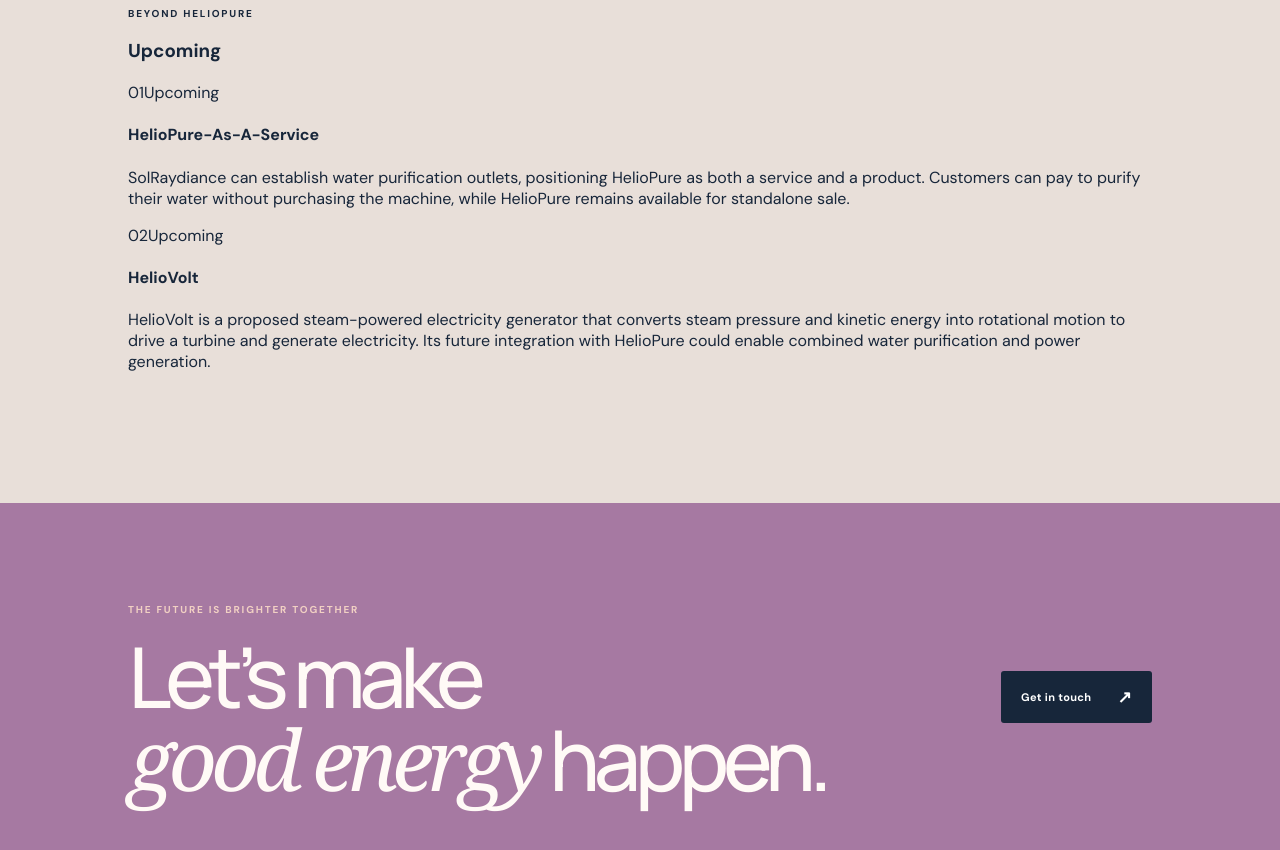
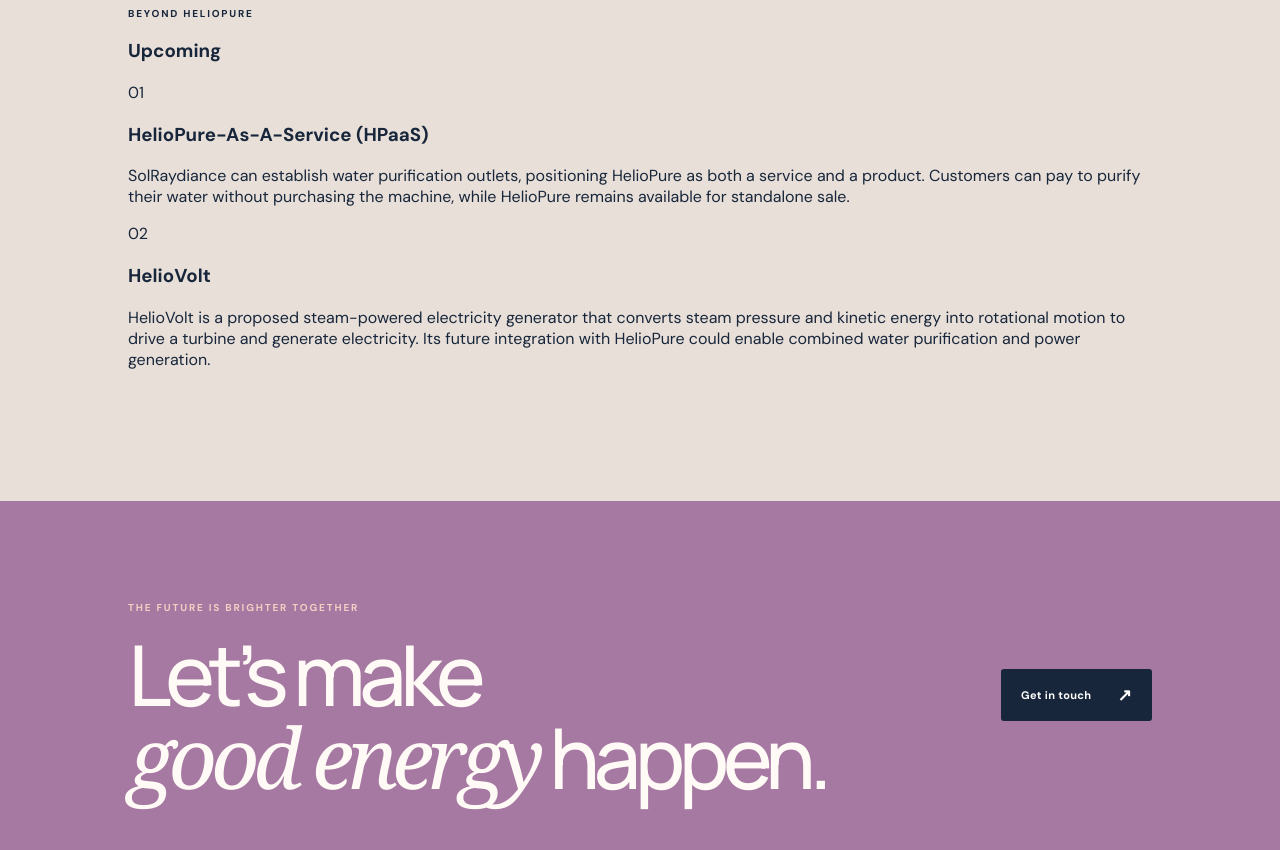
Before and after one commit to SolRaydiance/solraydiance.github.io, a plain HTML site: page index.html in a window 1280 px wide. Shown: the part 3351-4201 px from the top of the page. Drawn offline with Linux system fonts and the light colour scheme.

Commit message:
Update headings and status display in upcoming cards

```diff
--- a/index.html
+++ b/index.html
@@ -84,13 +84,13 @@
         </div>
         <div class="upcoming-grid">
           <article class="upcoming-card">
-            <div class="upcoming-card-top"><span>01</span><span class="status-pill">Upcoming</span></div>
-            <h4>HelioPure-As-A-Service</h4>
+            <div class="upcoming-card-top"><span class="status-pill">01</span></div>
+            <h3>HelioPure-As-A-Service (HPaaS)</h3>
             <p>SolRaydiance can establish water purification outlets, positioning HelioPure as both a service and a product. Customers can pay to purify their water without purchasing the machine, while HelioPure remains available for standalone sale.</p>
           </article>
           <article class="upcoming-card">
-            <div class="upcoming-card-top"><span>02</span><span class="status-pill">Upcoming</span></div>
-            <h4>HelioVolt</h4>
+            <div class="upcoming-card-top"><span class="status-pill">02</span></div>
+            <h3>HelioVolt</h3>
             <p>HelioVolt is a proposed steam-powered electricity generator that converts steam pressure and kinetic energy into rotational motion to drive a turbine and generate electricity. Its future integration with HelioPure could enable combined water purification and power generation.</p>
           </article>
         </div>
```
